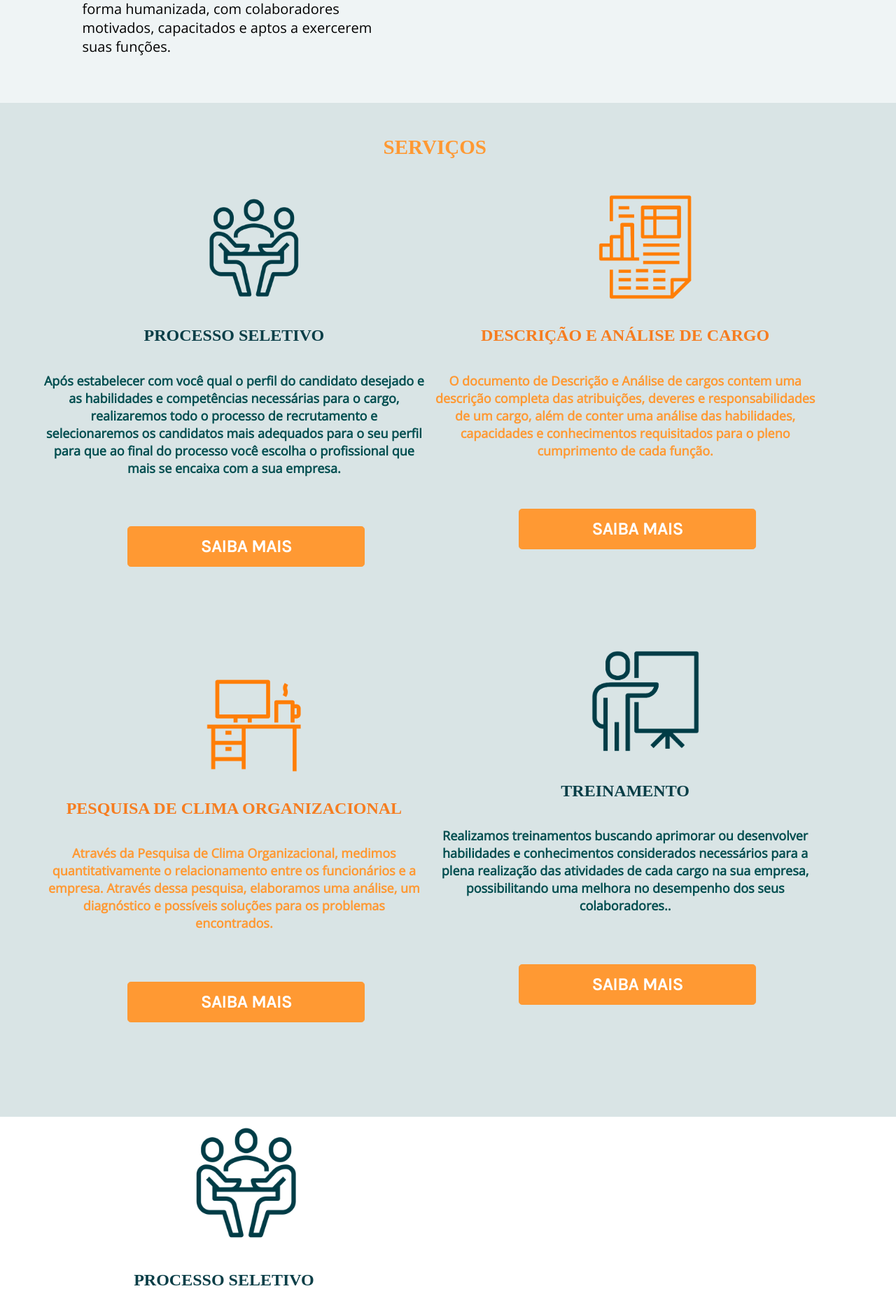
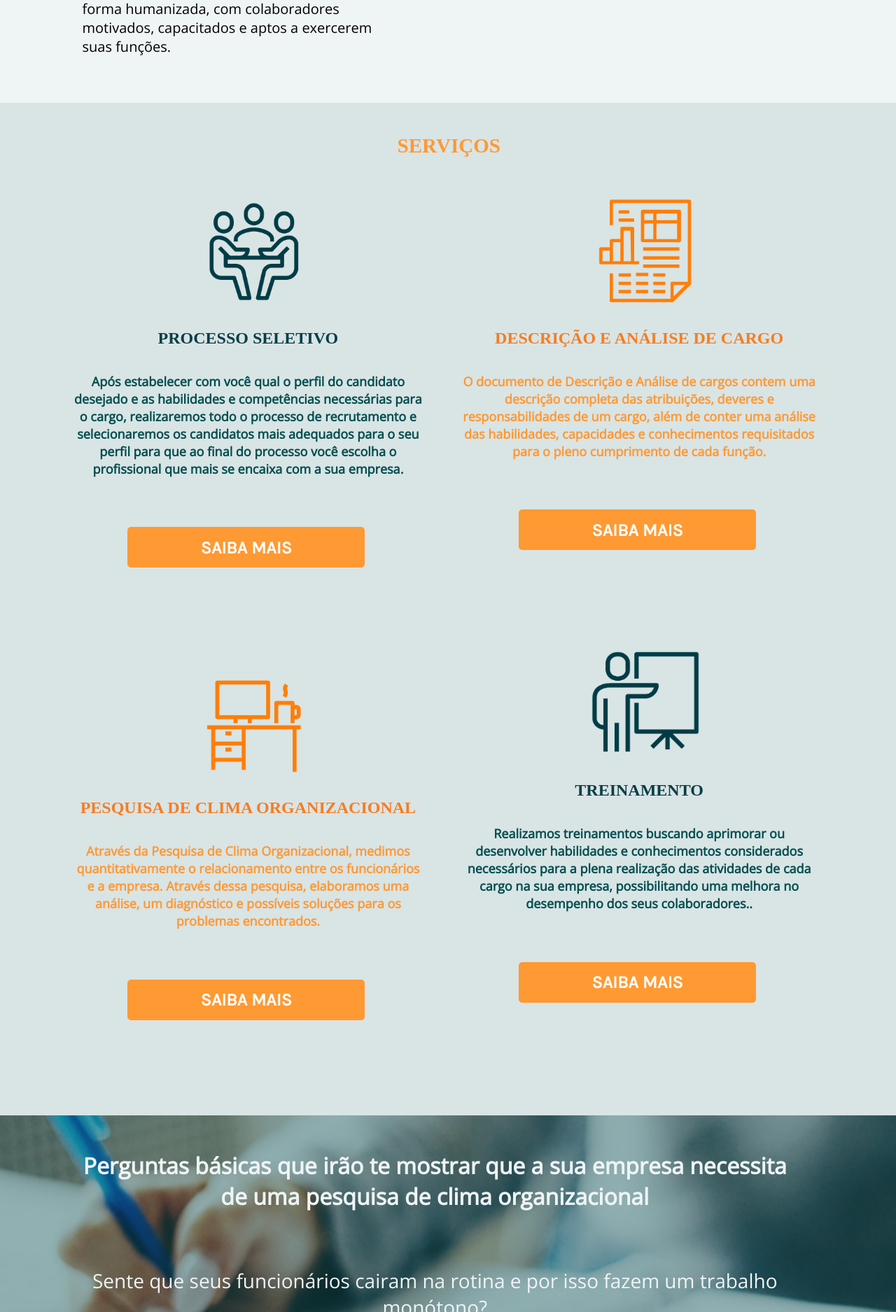
Before and after one commit to LucasVz/APTA-squand-1, a Django app: page / in a window 1280 px wide. Shown: the part 926-2801 px from the top of the page at 70% size. Run offline with Django 3.2, Linux system fonts and the light colour scheme; data comes from the database, SQL or seed files in the repository; some libraries are stand-ins or nearby versions; some web fonts are replaced.

Commit message:
Add files via upload

```diff
--- a/website/templates/index.html
+++ b/website/templates/index.html
@@ -85,59 +85,58 @@
     <div class="container-fluid ">
       <div class= "row ">
         <div class= "col-sm-12 ">
-          <div class="text-serviços">
+          <ul class="text-serviços">
               <h1>SERVIÇOS</h1>
-              {% for Servicos in opcoes %}
-          </div>
+          </ul>
         </div>
         <div class= "col-sm-6 ">
-          {% if Servicos.imagem1 %}
-          <img src="{{ Servicos.imagem1 }}" class= "img-serviços">
+          {% if opcoes.imagem1 %}
+          <img src="{{ opcoes.imagem1 }}" class= "img-serviços">
           {% else %}
           <img src="{% static 'img/Serviços 1.png' %}" class= "img-serviços">
           {% endif %}
-          <div class="text-serviços">
-              <h2>{{ Servicos.titulo1 }}</h2>
-              <p>{{ Servicos.breveinfo1 }}</p>
-          </div>
+          <ul class="text-serviços">
+              <h2>{{ opcoes.titulo1 }}</h2>
+              <p>{{ opcoes.breveinfo1 }}</p>
+          </ul>
           <div class="saiba-m">
             <a href="javascript: abrir1();"><button type="button" class="btn btn-primary btn-lg">SAIBA MAIS</button></a>
           </div>
-          {% if Servicos.imagem2 %}
-          <img src="{{ Servicos.imagem2 }}" class= "img-serviços">
+          {% if opcoes.imagem2 %}
+          <img src="{{ opcoes.imagem2 }}" class= "img-serviços">
           {% else %}
           <img src="{% static 'img/Serviços 2.png' %}" class= "img-serviços">
           {% endif %}
-          <div class="text-serviços-2">
-            <h2>{{ Servicos.titulo2 }}</h2>
-            <p>{{ Servicos.breveinfo2 }}</p>
-          </div>
+          <ul class="text-serviços-2">
+            <h2>{{ opcoes.titulo2 }}</h2>
+            <p>{{ opcoes.breveinfo2 }}</p>
+          </ul>
           <div class="saiba-m">
             <a href="javascript: abrir2();"><button type="button" class="btn btn-primary btn-lg">SAIBA MAIS</button></a>
           </div>
         </div>
         <div class= "col-sm-6 ">
-          {% if Servicos.imagem3 %}
-          <img src="{{ Servicos.imagem3 }}" class= "img-serviços">
+          {% if opcoes.imagem3 %}
+          <img src="{{ opcoes.imagem3 }}" class= "img-serviços">
           {% else %}
           <img src="{% static 'img/Serviços 3.png' %}" class= "img-serviços">
           {% endif %}
-          <div class="text-serviços-2">
-              <h2>{{ Servicos.titulo3 }}</h2>
-              <p>{{ Servicos.breveinfo3 }}</p>
-          </div>
+          <ul class="text-serviços-2">
+              <h2>{{ opcoes.titulo3 }}</h2>
+              <p>{{ opcoes.breveinfo3 }}</p>
+          </ul>
           <div class="saiba-m">
             <a href="javascript: abrir3();"><button type="button" class="btn btn-primary btn-lg">SAIBA MAIS</button></a>
           </div>
-          {% if Servicos.imagem4 %}
-          <img src="{{ Servicos.imagem4 }}" class= "img-serviços">
+          {% if opcoes.imagem4 %}
+          <img src="{{ opcoes.imagem4 }}" class= "img-serviços">
           {% else %}
           <img src="{% static 'img/Serviços 4.png' %}" class= "img-serviços">
           {% endif %}
-          <div class="text-serviços">
-            <h2>{{ Servicos.titulo4 }}</h2>
-            <p>{{ Servicos.breveinfo4 }}</p>
-          </div>
+          <ul class="text-serviços">
+            <h2>{{ opcoes.titulo4 }}</h2>
+            <p>{{ opcoes.breveinfo4 }}</p>
+          </ul>
           <div class="saiba-m">
             <a href="javascript: abrir4();"><button type="button" class="btn btn-primary btn-lg">SAIBA MAIS</button></a>
           </div>
@@ -145,35 +144,33 @@
       </div>
     </div>
   </div>
-
   <div id="popup-1" class="popup-1">
     <a href="javascript: fechar();"><img src="{% static 'img/close.svg' %}" class="img-close"></a>
-    <div>
-      <p>{{ Servicos.info1 }}TEXTO 1Sed pharetra ac odio ac iaculis. Suspendisse potenti. Ut porta vestibulum massa, et euismod magna egestas sed. Integer posuere urna odio, a tempor eros venenatis sit amet. Nullam eros est, congue eget nunc sed, dapibus eleifend orci. Cras ultricies dapibus purus ut dictum. Cras volutpat quis risus sed egestas. Aliquam vehicula lorem eget ligula aliquam, sit amet efficitur est consectetur. Pellentesque finibus lorem ut lacus volutpat, at ornare leo efficitur. Fusce placerat placerat dui, in posuere eros sagittis quis. Morbi eu dolor sit amet nulla placerat ullamcorper  </p>
-    </div>
+    <ul>
+      <p>{{ opcoes.info1 }}</p>
+    </ul>
   </div>
 
   <div id="popup-2" class="popup-2">
     <a href="javascript: fechar();"><img src="{% static 'img/close.svg' %}" class="img-close"></a>
-    <div>
-      <p>{{ Servicos.info2 }}TEXTO 2 Sed pharetra ac odio ac iaculis. Suspendisse potenti. Ut porta vestibulum massa, et euismod magna egestas sed. Integer posuere urna odio, a tempor eros venenatis sit amet. Nullam eros est, congue eget nunc sed, dapibus eleifend orci. Cras ultricies dapibus purus ut dictum. Cras volutpat quis risus sed egestas. Aliquam vehicula lorem eget ligula aliquam, sit amet efficitur est consectetur. Pellentesque finibus lorem ut lacus volutpat, at ornare leo efficitur. Fusce placerat placerat dui, in posuere eros sagittis quis. Morbi eu dolor sit amet nulla placerat ullamcorper  </p>
-    </div>
+    <ul>
+      <p>{{ opcoes.info2 }}</p>
+    </ul>
   </div>
 
   <div id="popup-3" class="popup-3">
     <a href="javascript: fechar();"><img src="{% static 'img/close.svg' %}" class="img-close"></a>
-    <div>
-      <p>{{ Servicos.info3 }}TEXTO 3 Sed pharetra ac odio ac iaculis. Suspendisse potenti. Ut porta vestibulum massa, et euismod magna egestas sed. Integer posuere urna odio, a tempor eros venenatis sit amet. Nullam eros est, congue eget nunc sed, dapibus eleifend orci. Cras ultricies dapibus purus ut dictum. Cras volutpat quis risus sed egestas. Aliquam vehicula lorem eget ligula aliquam, sit amet efficitur est consectetur. Pellentesque finibus lorem ut lacus volutpat, at ornare leo efficitur. Fusce placerat placerat dui, in posuere eros sagittis quis. Morbi eu dolor sit amet nulla placerat ullamcorper  </p>
-    </div>
+    <ul>
+      <p>{{ opcoes.info3 }}</p>
+    </ul>
   </div>
 
   <div id="popup-4" class="popup-4">
     <a href="javascript: fechar();"><img src="{% static 'img/close.svg' %}" class="img-close"></a>
-    <div>
-      <p>{{ Servicos.info4 }}TEXTO 4 Sed pharetra ac odio ac iaculis. Suspendisse potenti. Ut porta vestibulum massa, et euismod magna egestas sed. Integer posuere urna odio, a tempor eros venenatis sit amet. Nullam eros est, congue eget nunc sed, dapibus eleifend orci. Cras ultricies dapibus purus ut dictum. Cras volutpat quis risus sed egestas. Aliquam vehicula lorem eget ligula aliquam, sit amet efficitur est consectetur. Pellentesque finibus lorem ut lacus volutpat, at ornare leo efficitur. Fusce placerat placerat dui, in posuere eros sagittis quis. Morbi eu dolor sit amet nulla placerat ullamcorper  </p>
-    </div>
+    <ul>
+      <p>{{ opcoes.info4 }}</p>
+    </ul>
   </div>
-      {% endfor %}
   <!-- Fim Serviços -->
 
   <!-- Perguntas -->
--- a/website/views.py
+++ b/website/views.py
@@ -10,7 +10,7 @@ def website(request):
     context_dict['data'] = QuemSomos.objects.last()
     context_dict['gente'] = Clientes.objects.all()
     context_dict['stuff'] = Portfolio.objects.all()
-    context_dict['opcoes'] = Servicos.objects.all()
+    context_dict['opcoes'] = Servicos.objects.last()
     context_dict['form'] = ContactHelp()
 
     if request.method == 'POST':
```
Also changed, not shown: 3 other files.
